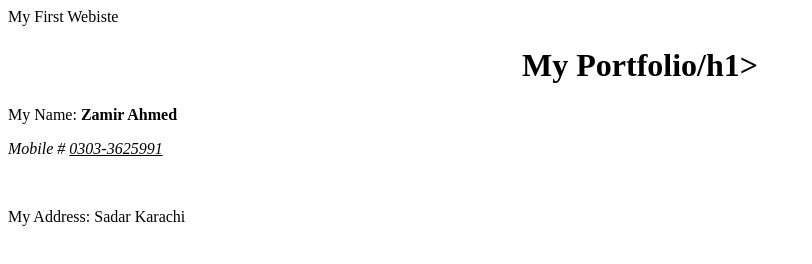
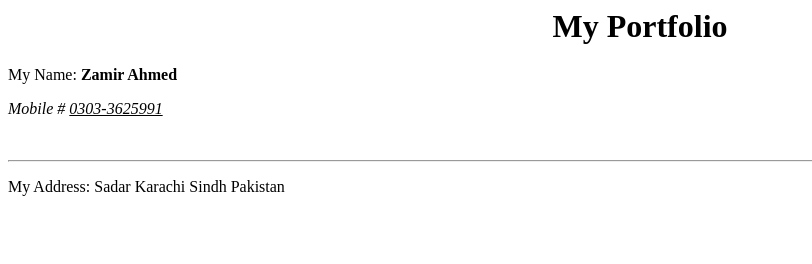
Before and after one commit to zameershar/HTML-CLASS-1, a plain HTML site: page index.html in a window 1280 px wide. Shown: the whole page, without its empty margins (0-812 px from the left). Drawn offline with Linux system fonts and the light colour scheme.

Commit message:
Update index.html

```diff
--- a/index.html
+++ b/index.html
@@ -1,11 +1,12 @@
 <!doctype>
 <html>
-  <head>My First Webiste</head>
+  <head><title>My First Webiste</title></head>
   <body>
-    <center><h1>My Portfolio/h1></center>
+    <center><h1>My Portfolio</h1></center>
     <P>My Name: <b>Zamir Ahmed</b></P>
     <p><i>Mobile # <u>0303-3625991</u></i></p>
     <br>
-    <p>My Address: Sadar Karachi</p>
+    <hr>
+    <p>My Address: Sadar Karachi Sindh Pakistan</p>
   </body>
 </html>
```
